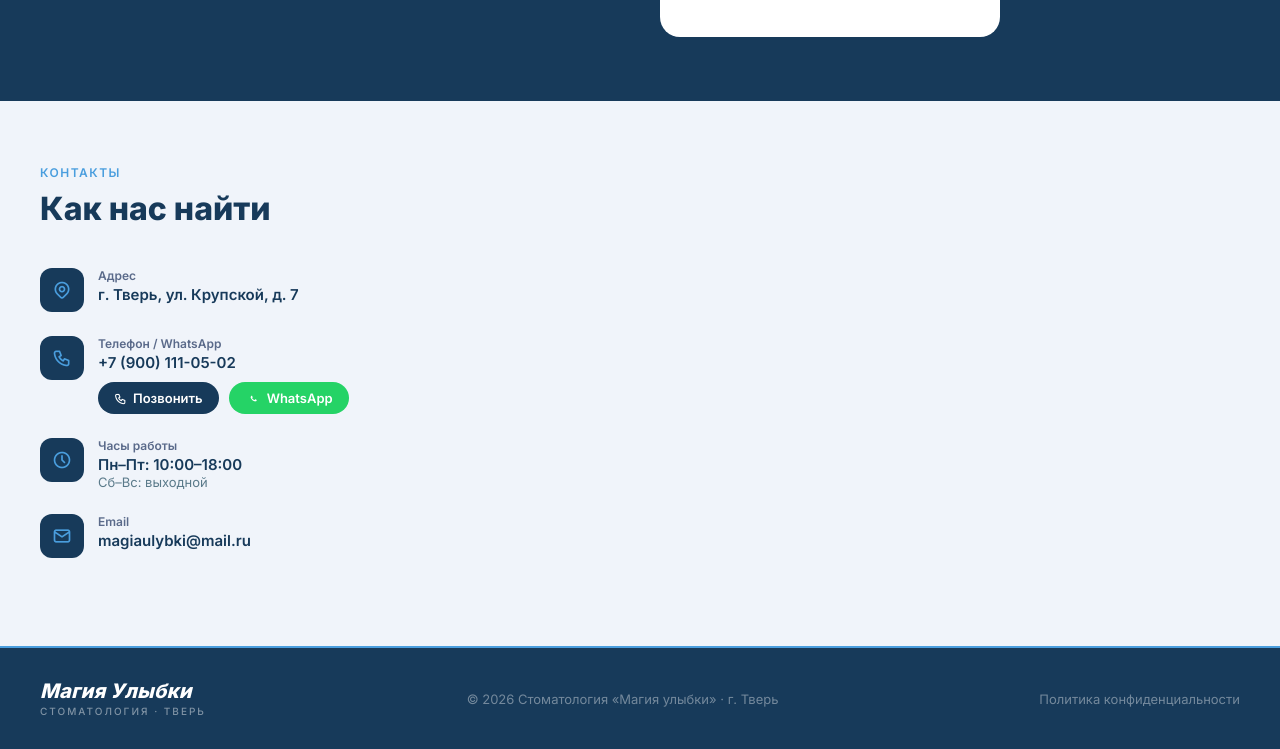
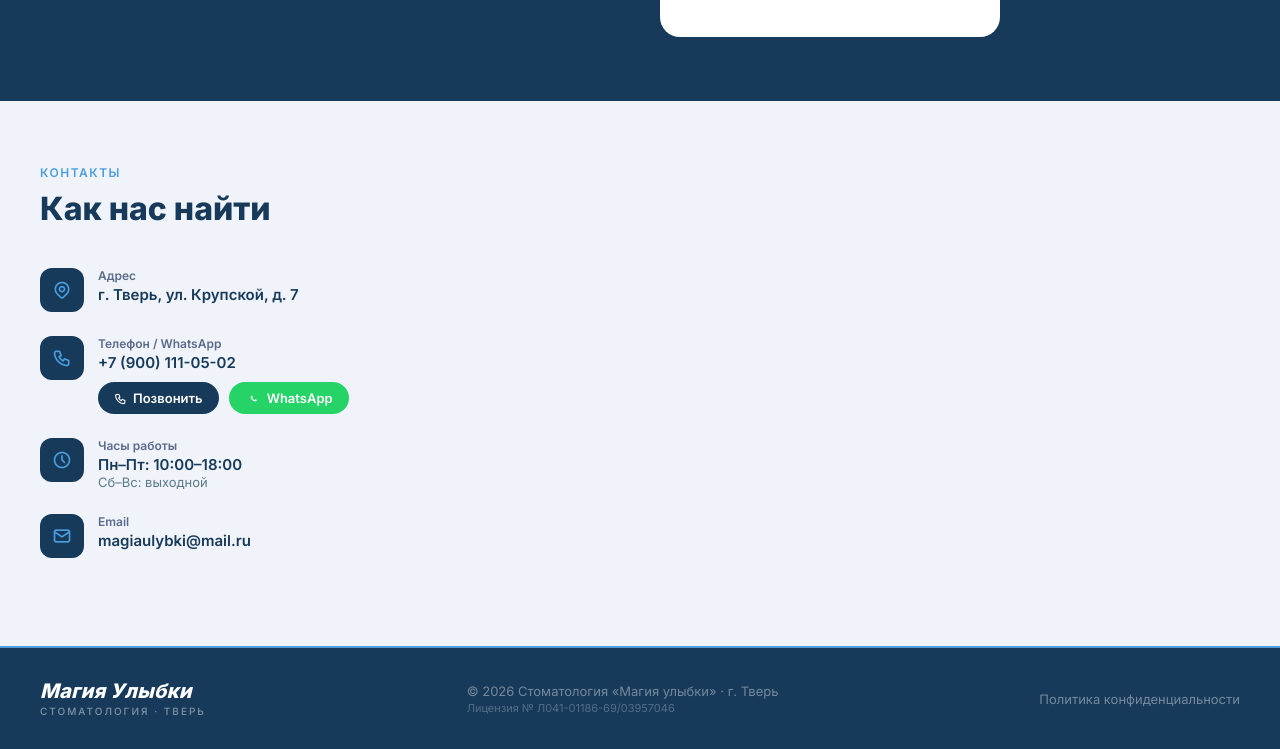
Before and after one commit to Mokush7/Magiya_ulibki, a plain HTML site: page index.html in a window 1280 px wide. Shown: the part 5268-6017 px from the top of the page. Drawn offline with Linux system fonts and the light colour scheme.

Commit message:
Добавлен номер лицензии в футер
Лицензия № Л041-01186-69/03957046

Co-Authored-By: Claude Sonnet 4.6 <noreply@anthropic.com>
Claude-Session: https://claude.ai/code/session_0129xeZbuhtoN271zAXqkNjr

```diff
--- a/index.html
+++ b/index.html
@@ -709,7 +709,7 @@
 <!-- FOOTER -->
 <footer class="footer">
   <div class="footer-logo"><span class="logo-text">Магия Улыбки</span><span class="logo-sub">Стоматология · Тверь</span></div>
-  <div class="footer-copy">© 2026 Стоматология «Магия улыбки» · г. Тверь</div>
+  <div class="footer-copy">© 2026 Стоматология «Магия улыбки» · г. Тверь<br><span style="font-size:11px;opacity:0.65;">Лицензия № Л041-01186-69/03957046</span></div>
   <div class="footer-links"><a href="#">Политика конфиденциальности</a></div>
 </footer>
 
```
